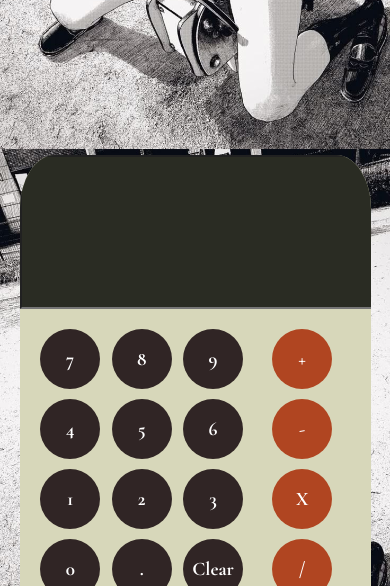
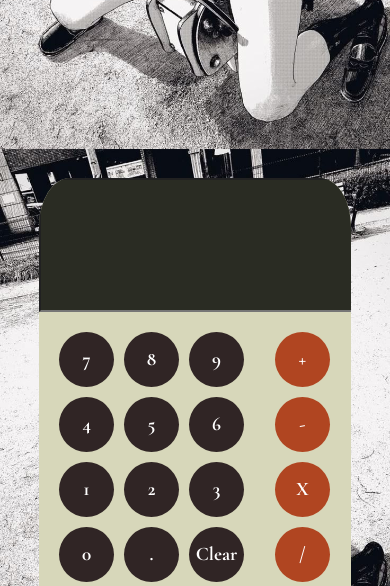
Before and after one commit to Jasonflowerboy/Arithmetic-Calculator, a plain HTML site: page index.html in a window 390 px wide. Shown: the top 586 px of the page. Drawn offline with nearby package versions, Linux system fonts and the light colour scheme.

Commit message:
modified : small phone model abit

```diff
--- a/style.css
+++ b/style.css
@@ -168,18 +168,25 @@ a{
 
 @media(max-width : 550px)
 {
+    #display{
+        height:90px;
+    }
     #calculator{
-        width:90vw;
+        width:80vw;
     }
     div button{
-        height:60px;
-        width:60px;
+        height:55px;
+        width:55px;
         font-size: 1.2rem;
     }
 }
 
 @media(max-width : 376px)
 {
+      #display{
+        height:90px;
+    }
+
     #keys{
         gap:0px;
         padding:5px;
```
